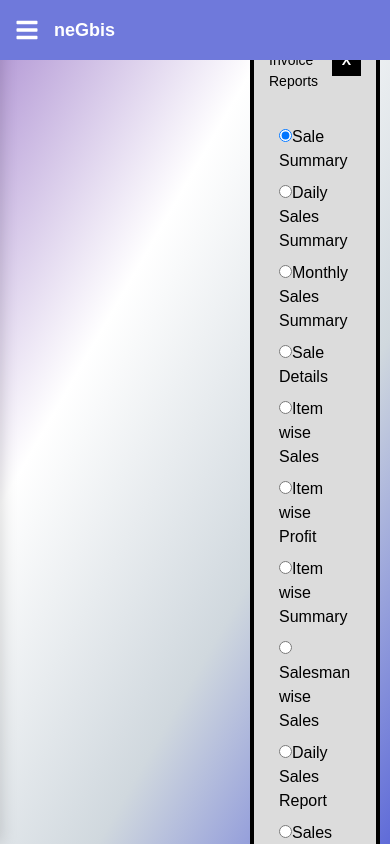
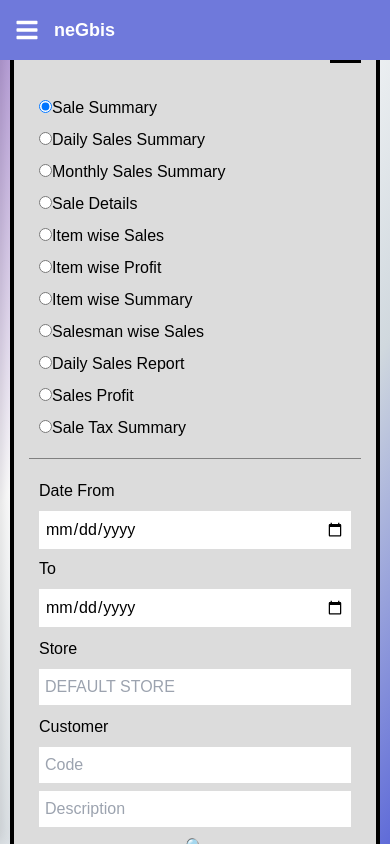
Before and after one commit to Fahida-pk/negbis, a React (Vite) app: page /reports in a window 390 px wide. Built offline with nearby package versions, Linux system fonts and the light colour scheme.

Commit message:
update project

```diff
--- a/src/Pages/Reports/reports.css
+++ b/src/Pages/Reports/reports.css
@@ -1,12 +1,16 @@
-/* MAIN CONTAINER */
+/* ========================= */
+/* GLOBAL */
+/* ========================= */
+
 *{
 box-sizing:border-box;
 }
+
 html, body {
-  margin: 0;
-  padding: 0;
-  width: 100%;
-  min-height: 100%;
+margin:0;
+padding:0;
+width:100%;
+min-height:100%;
 background: linear-gradient(
 120deg,
 #ad90d2,
@@ -14,9 +18,14 @@
 #d0d8de,
 #5f6bd8
 );
-  overflow-x: hidden;
-  font-family: "Poppins", sans-serif;
+overflow-x:hidden;
+font-family:"Poppins",sans-serif;
 }
+
+
+/* ========================= */
+/* MAIN CONTAINER */
+/* ========================= */
 
 .report-container{
 display:flex;
@@ -24,11 +33,13 @@
 align-items:center;
 min-height:100vh;
 padding:20px;
-box-sizing:border-box;
+margin-left:240px;   /* sidebar space */
 }
 
 
+/* ========================= */
 /* MAIN BOX */
+/* ========================= */
 
 .report-box{
 background:#dcdcdc;
@@ -36,11 +47,12 @@
 max-width:100%;
 padding:20px;
 border:4px solid black;
-box-sizing:border-box;
 }
 
 
+/* ========================= */
 /* HEADER */
+/* ========================= */
 
 .report-header{
 display:flex;
@@ -59,7 +71,9 @@
 }
 
 
+/* ========================= */
 /* CONTENT */
+/* ========================= */
 
 .report-content{
 display:flex;
@@ -67,7 +81,9 @@
 }
 
 
+/* ========================= */
 /* LEFT PANEL */
+/* ========================= */
 
 .report-left{
 width:250px;
@@ -81,7 +97,9 @@
 }
 
 
+/* ========================= */
 /* RIGHT PANEL */
+/* ========================= */
 
 .report-right{
 flex:1;
@@ -89,7 +107,9 @@
 }
 
 
+/* ========================= */
 /* FILTER ROW */
+/* ========================= */
 
 .filter-row{
 margin-bottom:10px;
@@ -103,7 +123,9 @@
 }
 
 
+/* ========================= */
 /* BUTTONS */
+/* ========================= */
 
 .buttons{
 margin-top:20px;
@@ -129,7 +151,9 @@
 }
 
 
+/* ========================= */
 /* REPORT TABLE */
+/* ========================= */
 
 .report-table{
 width:100%;
@@ -149,81 +173,20 @@
 
 
 /* ========================= */
-/* TABLET VIEW */
+/* MOBILE + TABLET */
 /* ========================= */
 
-@media (max-width:900px){
+@media (max-width:768px){
 
-.report-content{
-flex-direction:column;
-}
-
-.report-left{
-width:100%;
-border-right:none;
-border-bottom:1px solid gray;
-}
-
-.report-right{
-padding:10px;
-}
-
-}
-
-
-/* ========================= */
-/* MOBILE VIEW */
-/* ========================= */
-
-@media (max-width:600px){
+/* remove sidebar space */
 
 .report-container{
+margin-left:0;
 padding:10px;
 align-items:flex-start;
 }
 
-.report-box{
-width:100%;
-padding:12px;
-}
-
-.report-header{
-flex-direction:row;
-font-size:14px;
-}
-
-.filter-row{
-flex-direction:column;
-}
-
-.filter-row input{
-width:100%;
-}
-
-.buttons{
-flex-direction:column;
-}
-
-.print,
-.clear{
-width:100%;
-}
-
-.report-table{
-font-size:12px;
-}
-
-}
-/* ========================= */
-/* MOBILE + TABLET VIEW */
-/* ========================= */
-
-@media (max-width:768px){
-
-.report-container{
-padding:10px;
-align-items:flex-start;
-}
+/* box full width */
 
 .report-box{
 width:100%;
@@ -231,9 +194,13 @@
 padding:15px;
 }
 
+/* stack layout */
+
 .report-content{
 flex-direction:column;
 }
+
+/* left panel */
 
 .report-left{
 width:100%;
@@ -241,6 +208,8 @@
 border-bottom:1px solid gray;
 padding:10px;
 }
+
+/* right panel */
 
 .report-right{
 width:100%;
```
Lines whose indentation alone changed are shown as unchanged.
